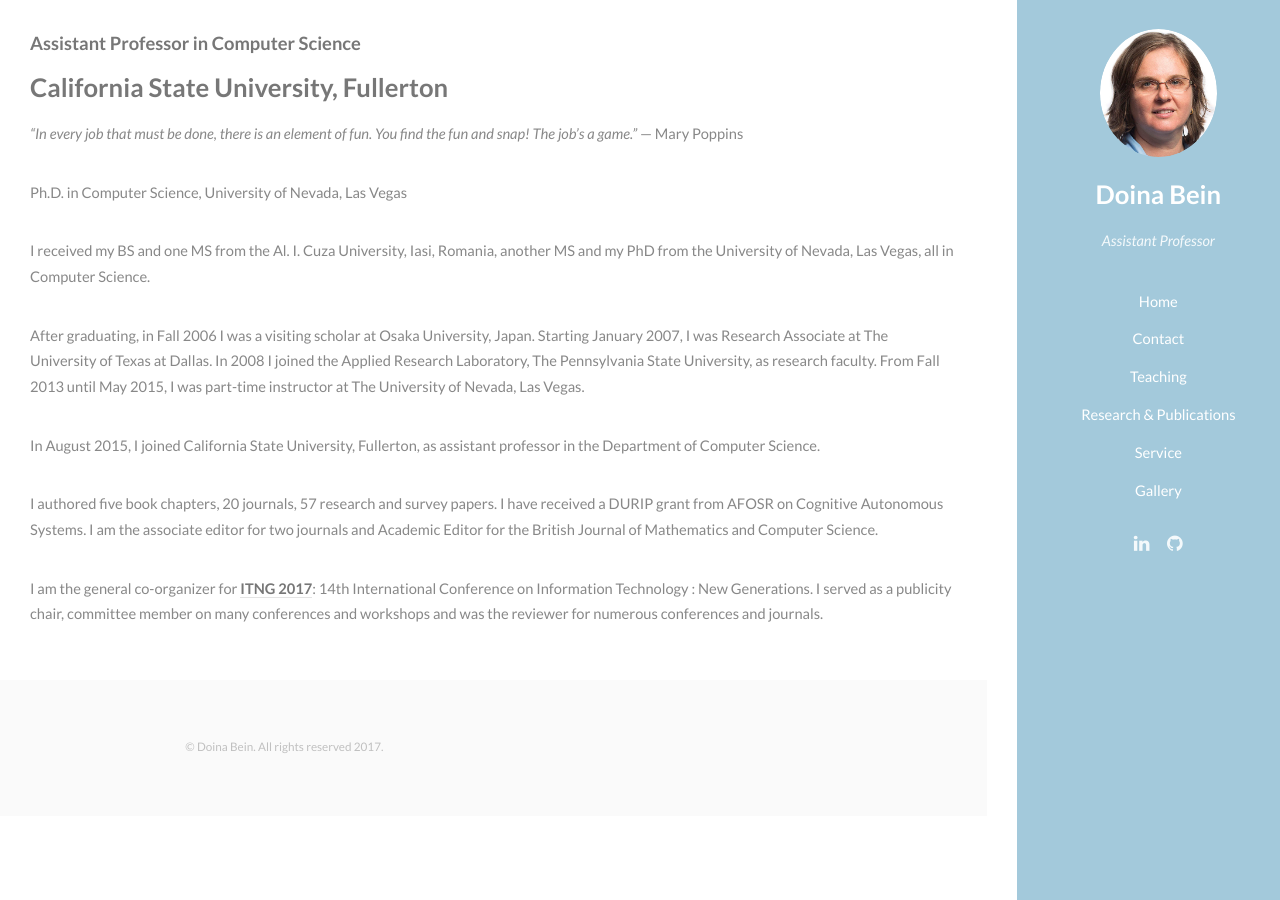
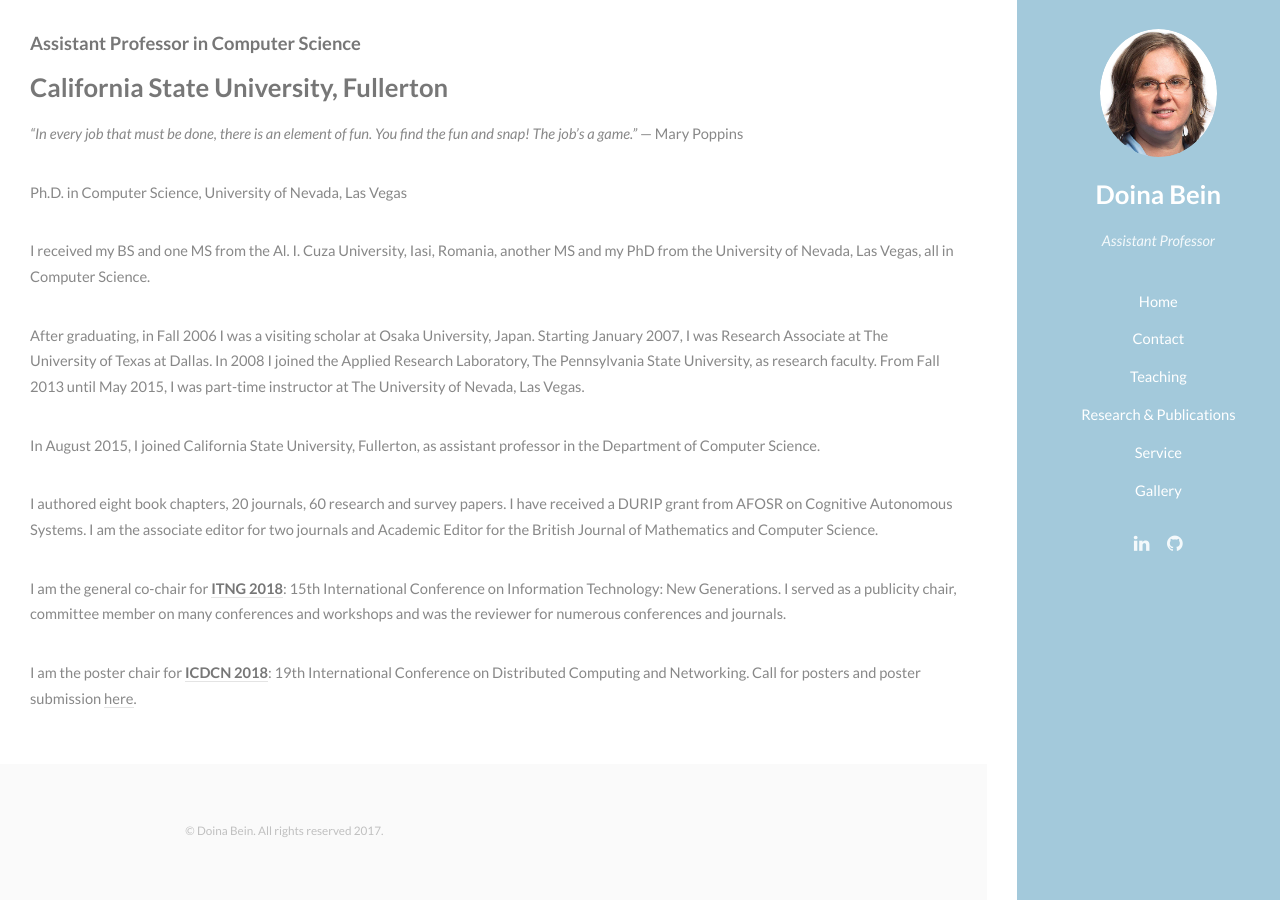
Before and after one commit to dbein/dbein.github.io, a Jekyll site: the page built from index.md, in a window 1280 px wide and 900 px high, scrolled down 545 px. Built offline with Jekyll 4.4.1, drawn with Linux system fonts in a browser that asks for light colours.

Commit message:
changes made for poster

```diff
--- a/index.md
+++ b/index.md
@@ -21,10 +21,13 @@ After graduating, in Fall 2006 I was a visiting scholar at Osaka University, Jap
 
 In August 2015, I joined California State University, Fullerton, as assistant professor in the Department of Computer Science.
 
-I authored five book chapters, 20 journals, 57 research and survey papers. I have received a DURIP grant from AFOSR on Cognitive Autonomous Systems.
+I authored eight book chapters, 20 journals, 60 research and survey papers. I have received a DURIP grant from AFOSR on Cognitive Autonomous Systems.
 I am the associate editor for two journals and Academic Editor for the British Journal of Mathematics and Computer Science.
 
-I am the general co-organizer for
-[__ITNG 2017__](http://www.itng.info/): 14th International Conference on
-Information Technology : New Generations.
+I am the general co-chair for
+[__ITNG 2018__](http://www.itng.info/): 15th International Conference on
+Information Technology: New Generations.
 I served as a publicity chair, committee member on many conferences and workshops and was the reviewer for numerous conferences and journals.
+
+I am the poster chair for
+[__ICDCN 2018__](http://iitbhu.ac.in/ICDCN2018/call.html): 19th International Conference on Distributed Computing and Networking. Call for posters and poster submission <a href="{{ site.baseurl }}/posterICDCN2018">here</a>.
```
Also changed, not shown: calendar/474-001.md (added, +12 -0 lines), calendar/cpsc474-001.md (deleted, +0 -12 lines), contact.md (+1 -1 lines), events/474-001.csv (added, +14 -0 lines), posterICDCN2018.md (added, +27 -0 lines), service.md (+4 -1 lines), teaching.md (+39 -9 lines).
